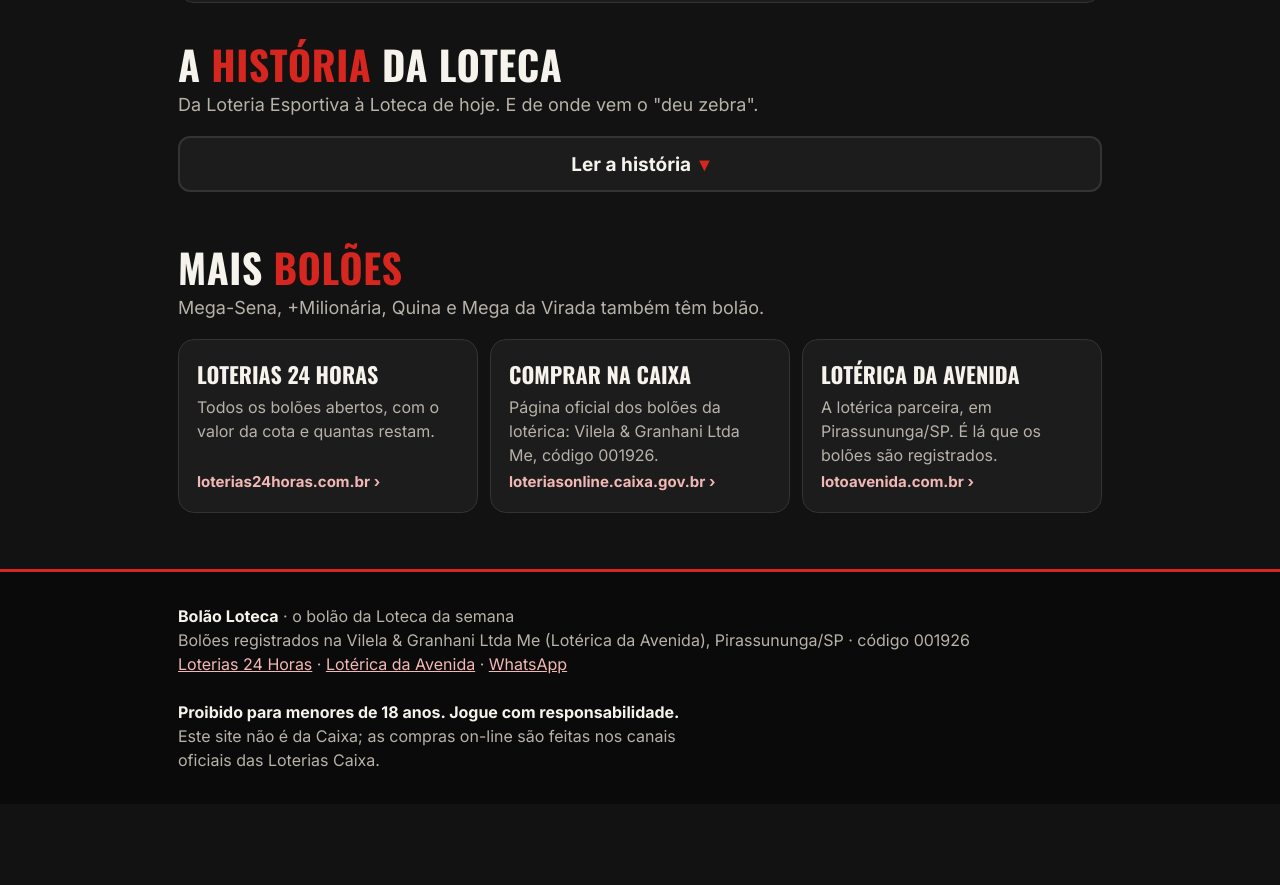
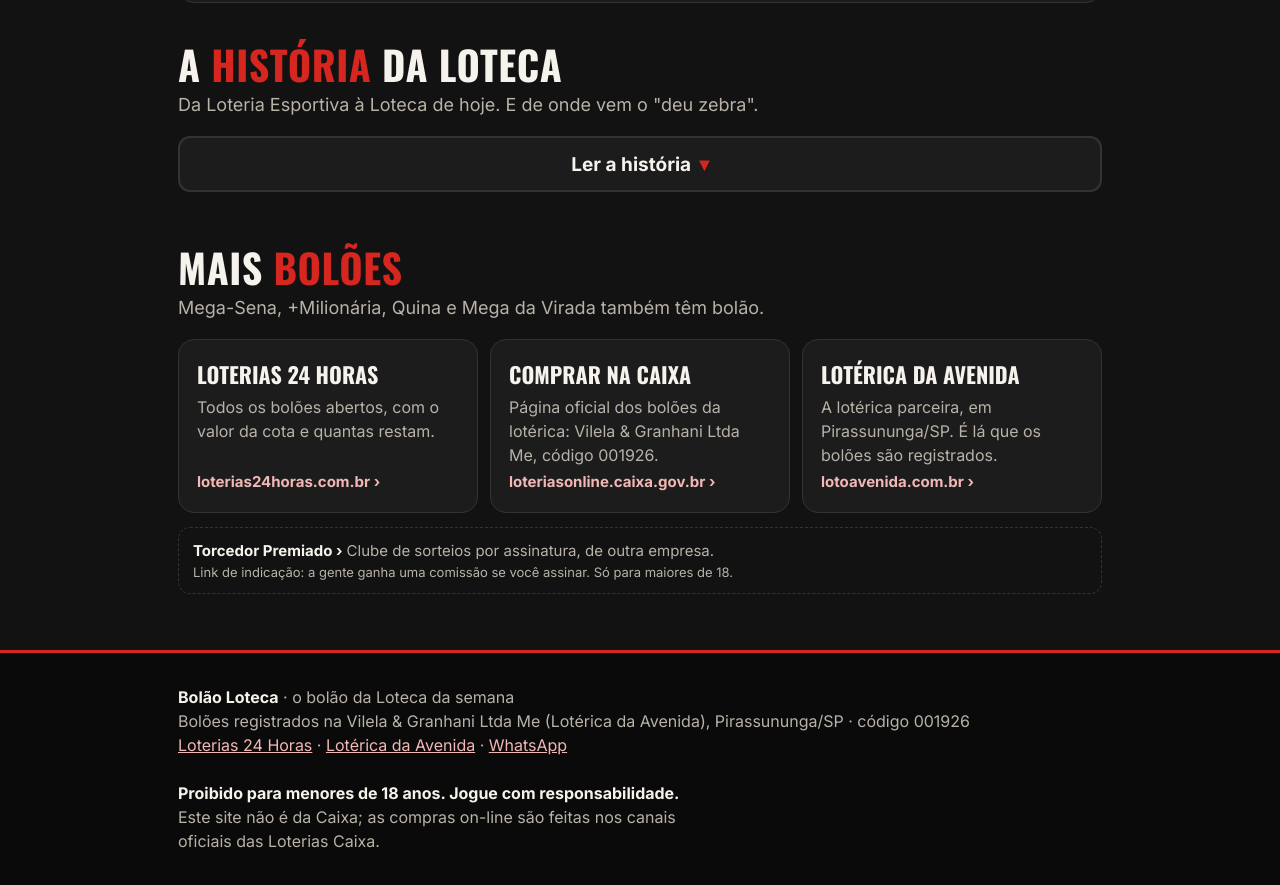
Before and after one commit to mercadoapplebrasil/Bolaoloteca, a plain HTML site: page index.html in a window 1280 px wide. Shown: the part 3635-4520 px from the top of the page. Before the commit the page ends 4439 px from the top, so only its background shows below. Drawn offline with nearby package versions, Linux system fonts and the light colour scheme.

Commit message:
Card discreto de indicação (Torcedor Premiado) no fim da seção Mais bolões
Co-Authored-By: Claude Fable 5.2 <noreply@anthropic.com>
Claude-Session: https://claude.ai/code/session_01FtpFSFmxpKtxfYzjuLYae8

```diff
--- a/index.html
+++ b/index.html
@@ -138,6 +138,9 @@ h2 i{color:var(--red);font-style:normal}
 .lk b{font-family:Oswald,sans-serif;font-size:22px;text-transform:uppercase}
 .lk span{font-size:16px;color:var(--mut)}
 .lk em{font-style:normal;font-size:15px;color:var(--rosa);font-weight:700;margin-top:auto}
+.ind{display:block;margin-top:14px;padding:12px 14px;border:1px dashed var(--line);border-radius:12px;font-size:15px;color:var(--mut);text-decoration:none;line-height:1.4}
+.ind b{color:var(--tx)}
+.ind span{display:block;font-size:13px;margin-top:2px}
 .hist2 small{display:block;font-size:13px;color:var(--mut);letter-spacing:2px;font-family:ui-monospace,Menlo,monospace}
 .sair{background:none;border:0;color:var(--rosa);font:inherit;font-size:16px;font-weight:700;text-decoration:underline;cursor:pointer;min-height:44px;padding:0;margin-top:8px}
 
@@ -371,6 +374,7 @@ footer a{color:var(--rosa)}
     <a class="lk" id="lkCx" target="_blank" rel="noopener"><b>Comprar na Caixa</b><span>Página oficial dos bolões da lotérica: Vilela &amp; Granhani Ltda Me, código 001926.</span><em>loteriasonline.caixa.gov.br ›</em></a>
     <a class="lk" id="lkLo" target="_blank" rel="noopener"><b>Lotérica da Avenida</b><span>A lotérica parceira, em Pirassununga/SP. É lá que os bolões são registrados.</span><em>lotoavenida.com.br ›</em></a>
   </div>
+  <a class="ind" href="https://torcedorpremiado.com.br/i/ZMM72ERQ" target="_blank" rel="sponsored noopener"><b>Torcedor Premiado ›</b> Clube de sorteios por assinatura, de outra empresa. <span>Link de indicação: a gente ganha uma comissão se você assinar. Só para maiores de 18.</span></a>
 </section>
 </main>
 
```
